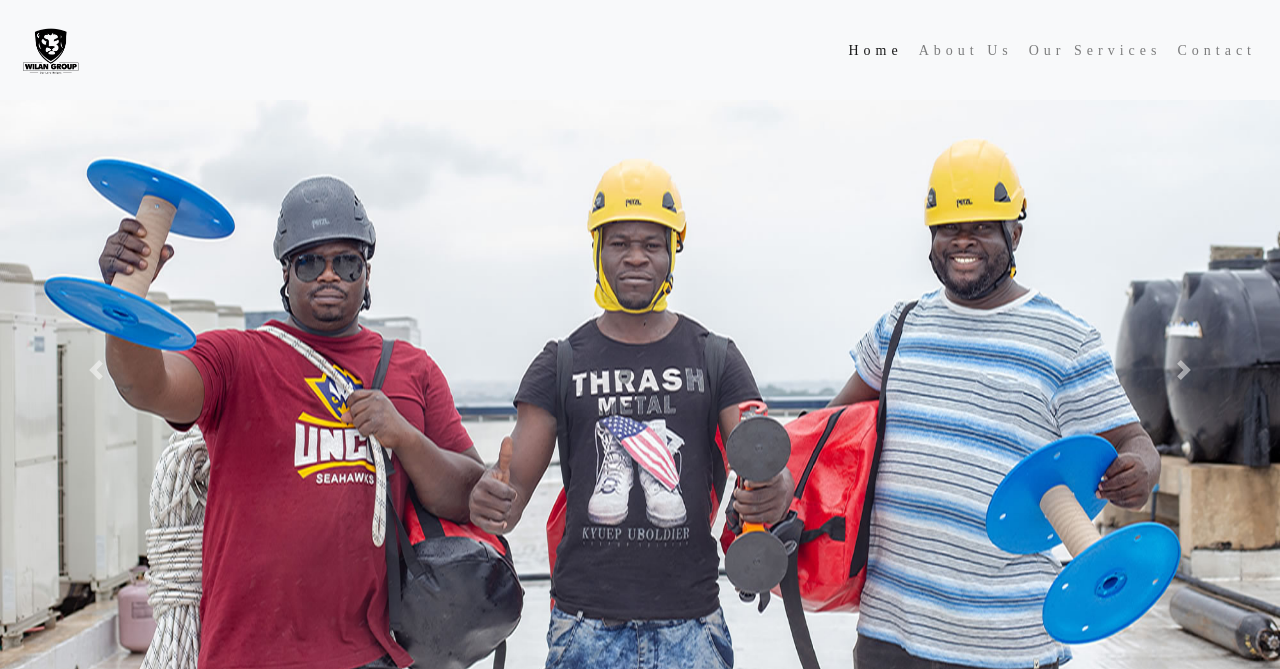
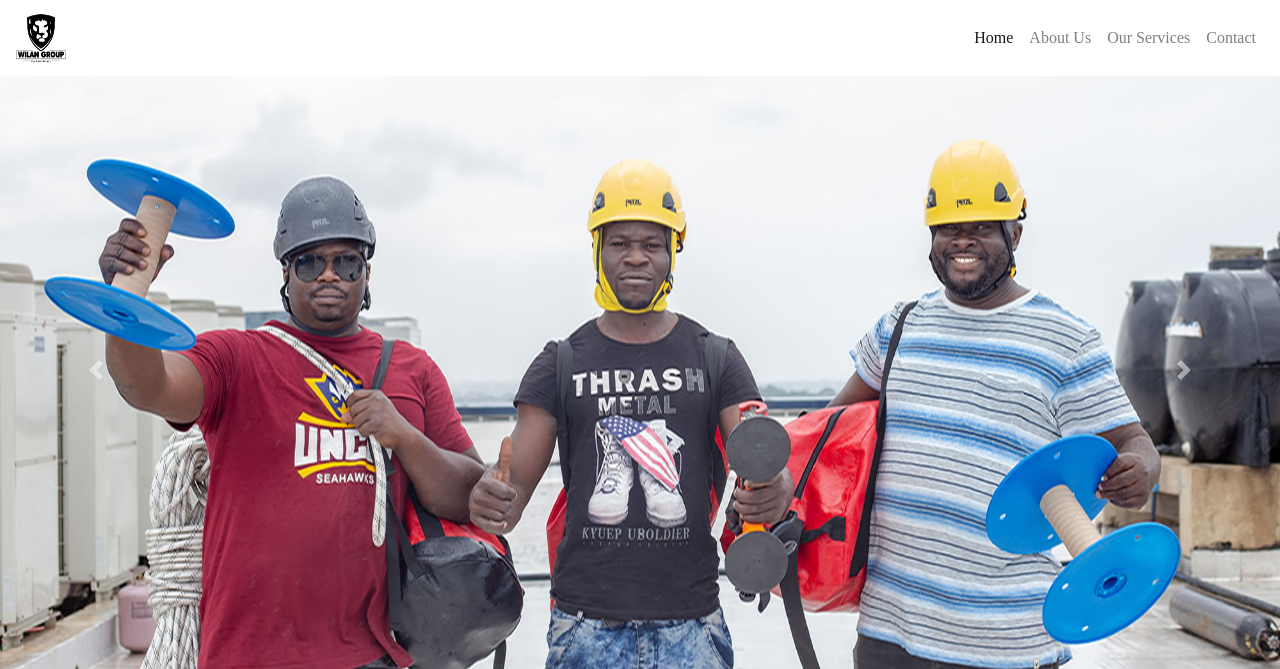
Before and after one commit to EnochKwei/wilan-group, a PHP site: page / in a window 1280 px wide. Shown: the top 669 px of the page. Run offline with PHP 8.4, Linux system fonts and the light colour scheme; some libraries are stand-ins or nearby versions.

Commit message:
navbar height reduced

```diff
--- a/css/styles.css
+++ b/css/styles.css
@@ -16,13 +16,6 @@ h1, h2, h4, h5, h6 {
 
 
 
-#logo {
-	position: absolute;
-	height: 75px;
-	width: 75px;
-	left: 0;
-	top: -9px;
-}
 
 #features {
 	margin-top: 150px;
@@ -58,14 +51,9 @@ h1, h2, h4, h5, h6 {
 
 /* Nav bar */
 .navbar {
-    padding-top: 15px;
-    padding-bottom: 15px;
-    border: 0;
-    border-radius: 0;
-    margin-bottom: 0;
-    font-size: 14px;
-    letter-spacing: 5px;
+ min-height: inherit;
 }
+
 
 
 .navbar-nav  li a:hover {
--- a/index.html
+++ b/index.html
@@ -34,8 +34,10 @@
 <body>
 
 
-  <nav class="navbar navbar-expand-lg navbar-light bg-light fixed-top">
-    <img src="images/wilanlogo.png" height="70" width="70" alt="">
+  <nav class="navbar navbar-expand-lg navbar-light bg-white fixed-top">
+    <a class="navbar-brand" href="#">
+      <img src="images/wilanlogo.png" width="50" height="50" class="d-inline-block align-top" alt="" loading="lazy">
+    </a>
     <button class="navbar-toggler" type="button" data-toggle="collapse" data-target="#navbarSupportedContent" aria-controls="navbarSupportedContent" aria-expanded="false" aria-label="Toggle navigation" style="background-color: #f2f2f2">
       <span class="navbar-toggler-icon"></span>
     </button>
@@ -58,6 +60,8 @@
       </ul>
     </div>
   </nav>
+
+
 
   <section class="carousel-section">
     <div id="carouselExampleControls" class="carousel slide" data-ride="carousel">
```
Also changed, not shown: about-us.html (+6 -4 lines), contact.html (+5 -3 lines), our-services.html (+5 -3 lines), images/wilanlogo-1.png (added), images/wilanlogo-cutout.png (added), images/wilanlogo.png. Lines whose indentation alone changed are shown as unchanged.
